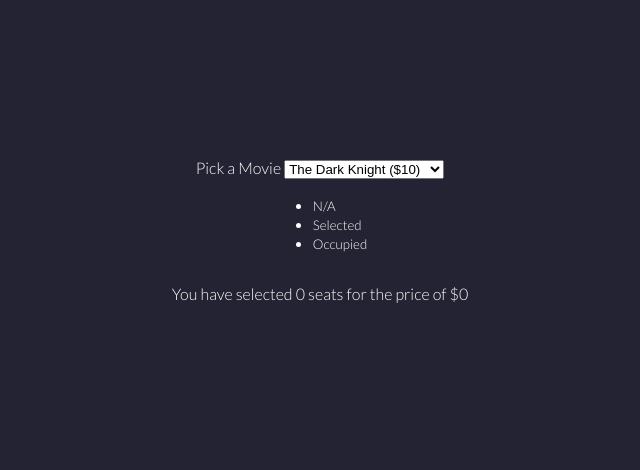
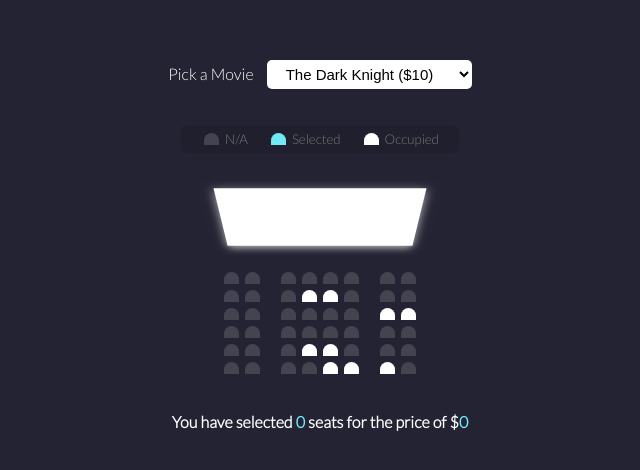
Before and after one commit to AndreiB28/Book-a-seat-for-a-Movie, a plain HTML site: page index.html in a window 1280 px wide. Shown: the part 162-632 px from the top of the page, without its empty margins (320-960 px from the left). Drawn offline with Linux system fonts and the light colour scheme; a web font is replaced by a local one.

Commit message:
Finished styling

```diff
--- a/style.css
+++ b/style.css
@@ -5,13 +5,112 @@
 }
 
 body {
-    background-color: #242333;
-    color: #fff;
+  background-color: #242333;
+  color: #fff;
+  display: flex;
+  flex-direction: column;
+  align-items: center;
+  justify-content: center;
+  height: 100vh;
+  font-family: "Lato", sans-serif;
+  margin: 0;
+}
+
+.movie-container {
+  margin: 20px 0;
+}
+
+.movie-container select {
+  background-color: #fff;
+  border: 0;
+  border-radius: 5px;
+  font-size: 15px;
+  margin-left: 10px;
+  /* -moz-appearance: none;
+  appearance: none;
+  -webkit-appearance: none; */
+  padding: 5px 15px 5px 15px;
+}
+
+.container {
+    perspective: 350px;
+    margin-bottom:30px;
+}
+
+.seat {
+  background-color: #444451;
+  height: 12px;
+  width: 15px;
+  margin: 3px;
+  border-top-left-radius: 10px;
+  border-top-right-radius: 10px;
+}
+
+.seat.selected {
+  background-color: #6feaf6;
+}
+
+.seat.occupied {
+  background-color: #fff;
+}
+
+.seat:nth-of-type(2) {
+    margin-right: 18px;
+}
+
+.seat:nth-last-of-type(2) {
+    margin-left: 18px;
+}
+
+.seat:not(.occupied):hover {
+    cursor: pointer;
+    transform: scale(1.3);
+}
+
+.showcase .seat:not(.occupied):hover {
+    cursor: default;
+    transform: scale(1);
+}
+
+.showcase{
+    background-color: rgba(0,0,0,0.1);
+    padding: 5px 10px;
+    border-radius: 5px;
+    color: #777;
+    list-style: none;
+     display: flex;
+     justify-content: space-between ;
+}
+
+.showcase li{
     display: flex;
-    flex-direction: column;
     align-items: center;
     justify-content: center;
-    height: 100vh;
-    font-family: 'Lato', sans-serif;
-    margin: 0;
+    margin: 0 10px;
 }
+
+.showcase li small {
+    margin-left: 3px;
+}
+
+.row {
+  display: flex;
+}
+
+.screen{
+    background-color: #fff;
+    height: 70px;
+    width: 100%;
+    margin:15px 0;
+    transform: rotateX(-45deg);
+    box-shadow: 0 3px 10px rgba(255, 255, 255, 0.7);
+}
+
+p.text {
+    margin: 5px 0;
+    font-weight: bold;
+}
+
+p.text span {
+    color:#6feaf6;
+}
```
